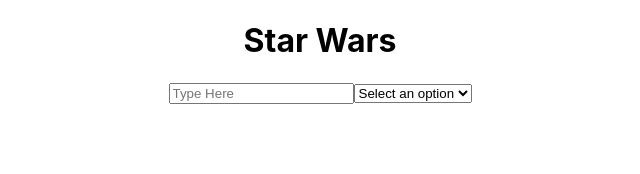
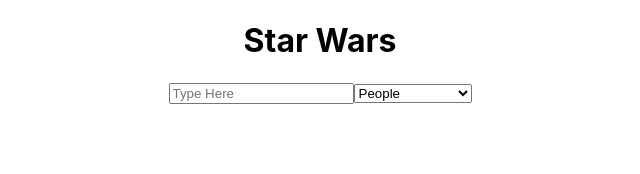
Before and after one commit to LucasSAmaral/star-wars-perlink, a React (Create React App) app: page / in a window 1280 px wide. Shown: the top 174 px of the page, without its empty margins (320-960 px from the left). Built offline with nearby package versions, Linux system fonts and the light colour scheme.

Commit message:
Limpando resultados apos alterar a o criterio de pesquisa

```diff
--- a/src/App.jsx
+++ b/src/App.jsx
@@ -10,12 +10,12 @@
     this.state = {
       select: '',
       films: [],
-      people: [],
       personFilm: []
     }
   }
 
   renderFilms(e) {
+    this.setState({personFilm: []});
     axios.get(`https://swapi.co/api/films/`)
       .then(response => {
         let responseFilms = response.data.results;
@@ -29,6 +29,7 @@
   }
 
   renderPeople(e) {
+    this.setState({films: []});
     axios.get(`https://swapi.co/api/people/`)
       .then(response => {
         let responsePeople = response.data.results;
@@ -66,7 +67,7 @@
         <input onKeyUp={this.state.select === 'films' ? (e)=>this.renderFilms(e.target.value) : (e)=>this.renderPeople(e.target.value)} type="text" placeholder="Type here" name="search" id="search"/>
 
         <select value={this.state.select} onChange={(e)=>this.setState({select: e.target.value})} name="selector" id="select">
-          <option value="n/a" defaultValue>Select an option</option>
+          <option value="n/a" defaultValue disabled>Select an option</option>
           <option value="people">People</option>
           <option value="films">Films</option>
         </select>
```
